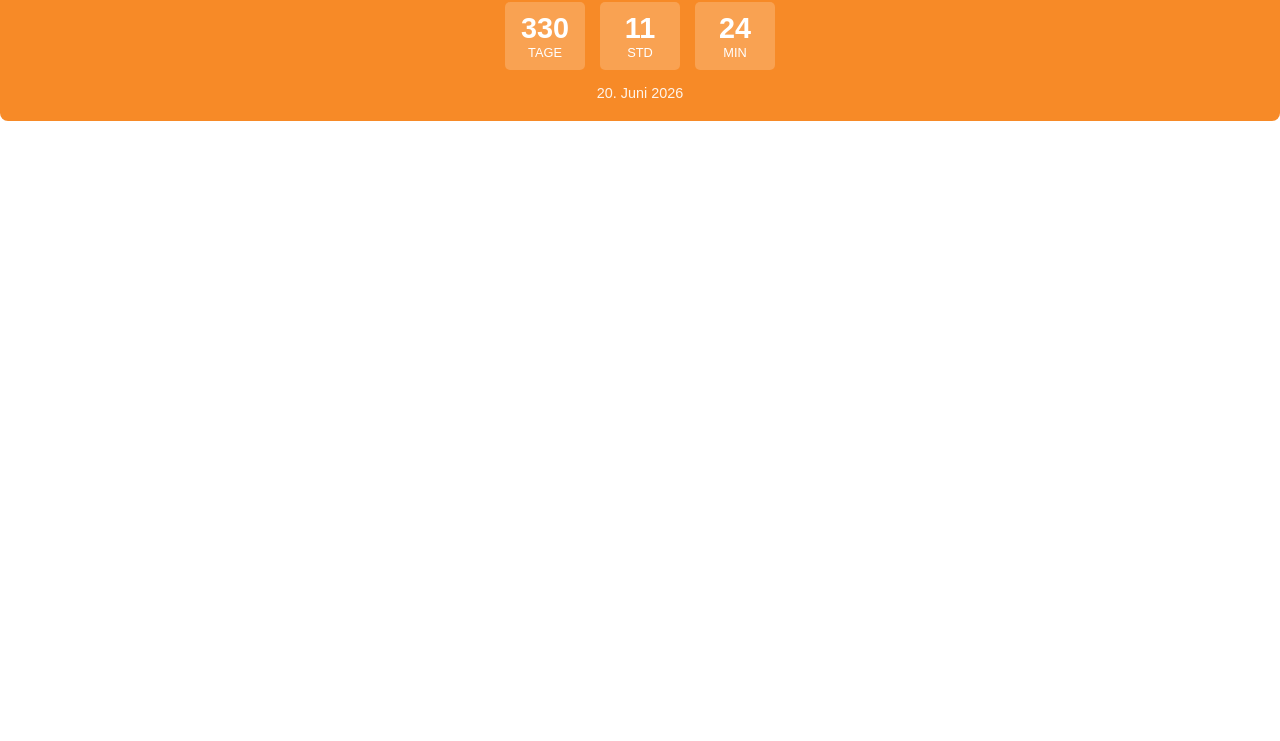
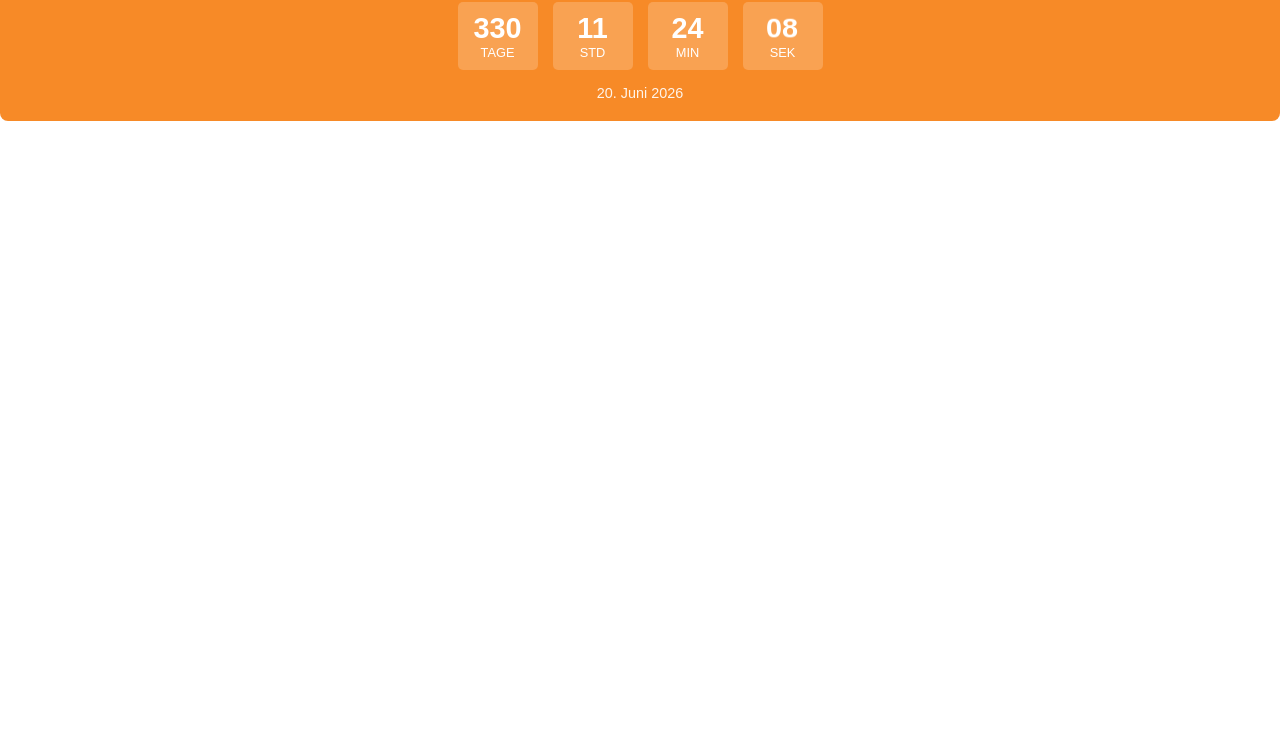
Before and after one commit to DUP-Merle/china-countdown, a plain HTML site: page index.html in a window 1280 px wide. Shown: the part 59-800 px from the top of the page. Drawn offline with Linux system fonts and the light colour scheme.

Commit message:
Update index.html
Dynamische Gestaltung, Sekunden-Anzeige, Design von einer analogen Uhr, deren Ziffern umklappen

```diff
--- a/index.html
+++ b/index.html
@@ -1,57 +1,136 @@
 <!DOCTYPE html>
 <html lang="de">
 <head>
-    <meta charset="UTF-8">
-    <meta name="viewport" content="width=device-width, initial-scale=1.0">
+  <meta charset="UTF-8" />
+  <meta name="viewport" content="width=device-width, initial-scale=1.0"/>
   <title>China Delegationsreise 2026 - Countdown</title>
+  <style>
+    body {
+      margin: 0;
+      padding: 0;
+      font-family: Arial, sans-serif;
+      background: transparent;
+    }
+
+    .countdown-container {
+      background-color: #F78A27;
+      color: white;
+      padding: 20px;
+      text-align: center;
+      border-radius: 8px;
+    }
+
+    .countdown-title {
+      margin: 0 0 15px 0;
+      font-size: 1.4em;
+    }
+
+    .countdown {
+      display: flex;
+      justify-content: center;
+      gap: 15px;
+      flex-wrap: wrap;
+    }
+
+    .countdown-block {
+      background: rgba(255, 255, 255, 0.2);
+      padding: 10px;
+      border-radius: 5px;
+      min-width: 60px;
+      text-align: center;
+    }
+
+    .digit {
+      font-size: 1.8em;
+      font-weight: bold;
+      display: inline-block;
+      position: relative;
+      transition: transform 0.3s ease;
+    }
+
+    .digit.flip {
+      animation: flip 0.6s ease-in-out;
+    }
+
+    @keyframes flip {
+      0% { transform: rotateX(0); }
+      50% { transform: rotateX(-90deg); }
+      100% { transform: rotateX(0); }
+    }
+
+    .label {
+      font-size: 0.8em;
+    }
+
+    .countdown-date {
+      margin-top: 15px;
+      font-size: 0.9em;
+      opacity: 0.9;
+    }
+  </style>
 </head>
-<body style="margin: 0; padding: 0; font-family: Arial, sans-serif;">
+<body>
+  <div class="countdown-container">
+    <h3 class="countdown-title">China Delegationsreise 2026</h3>
 
-    <div style="background-color: #F78A27; color: white; padding: 20px; text-align: center; border-radius: 8px;">
-        <h3 style="margin: 0 0 15px 0; font-size: 1.4em;">China Delegationsreise 2026</h3>
-
-        <div id="countdown" style="display: flex; justify-content: center; gap: 15px; flex-wrap: wrap;">
-            <div style="background: rgba(255,255,255,0.2); padding: 10px; border-radius: 5px; min-width: 60px;">
-                <div id="days" style="font-size: 1.8em; font-weight: bold;">000</div>
-                <div style="font-size: 0.8em;">TAGE</div>
+    <div id="countdown" class="countdown">
+      <div class="countdown-block">
+        <div id="days" class="digit">000</div>
+        <div class="label">TAGE</div>
       </div>
-            <div style="background: rgba(255,255,255,0.2); padding: 10px; border-radius: 5px; min-width: 60px;">
-                <div id="hours" style="font-size: 1.8em; font-weight: bold;">00</div>
-                <div style="font-size: 0.8em;">STD</div>
+      <div class="countdown-block">
+        <div id="hours" class="digit">00</div>
+        <div class="label">STD</div>
       </div>
-            <div style="background: rgba(255,255,255,0.2); padding: 10px; border-radius: 5px; min-width: 60px;">
-                <div id="minutes" style="font-size: 1.8em; font-weight: bold;">00</div>
-                <div style="font-size: 0.8em;">MIN</div>
+      <div class="countdown-block">
+        <div id="minutes" class="digit">00</div>
+        <div class="label">MIN</div>
+      </div>
+      <div class="countdown-block">
+        <div id="seconds" class="digit">00</div>
+        <div class="label">SEK</div>
       </div>
     </div>
 
-        <div style="margin-top: 15px; font-size: 0.9em; opacity: 0.9;">20. Juni 2026</div>
+    <div class="countdown-date">20. Juni 2026</div>
   </div>
 
   <script>
+    let lastValues = { days: "", hours: "", minutes: "", seconds: "" };
+
     function updateCountdown() {
       const targetDate = new Date('June 20, 2026 00:00:00 GMT+0200');
       const now = new Date();
       const diff = targetDate.getTime() - now.getTime();
 
       if (diff > 0) {
-                const days = Math.floor(diff / (1000 * 60 * 60 * 24));
-                const hours = Math.floor((diff % (1000 * 60 * 60 * 24)) / (1000 * 60 * 60));
-                const minutes = Math.floor((diff % (1000 * 60 * 60)) / (1000 * 60));
+        const days = String(Math.floor(diff / (1000 * 60 * 60 * 24))).padStart(3, '0');
+        const hours = String(Math.floor((diff / (1000 * 60 * 60)) % 24)).padStart(2, '0');
+        const minutes = String(Math.floor((diff / (1000 * 60)) % 60)).padStart(2, '0');
+        const seconds = String(Math.floor((diff / 1000) % 60)).padStart(2, '0');
 
-                document.getElementById('days').textContent = String(days).padStart(3, '0');
-                document.getElementById('hours').textContent = String(hours).padStart(2, '0');
-                document.getElementById('minutes').textContent = String(minutes).padStart(2, '0');
+        setValue('days', days);
+        setValue('hours', hours);
+        setValue('minutes', minutes);
+        setValue('seconds', seconds);
       } else {
         document.getElementById('countdown').innerHTML = '<div style="font-size: 1.5em;">🎉 Die Reise hat begonnen! 🎉</div>';
       }
     }
 
-        // Sofort ausführen
+    function setValue(id, value) {
+      const el = document.getElementById(id);
+      if (lastValues[id] !== value) {
+        el.textContent = value;
+        el.classList.remove('flip');
+        void el.offsetWidth; // Trigger Reflow for animation restart
+        el.classList.add('flip');
+        lastValues[id] = value;
+      }
+    }
+
     updateCountdown();
-
-        // Jede Minute aktualisieren
-        setInterval(updateCountdown, 60000);
+    setInterval(updateCountdown, 1000);
   </script>
 </body>
 </html>
```
Lines whose indentation alone changed are shown as unchanged.
